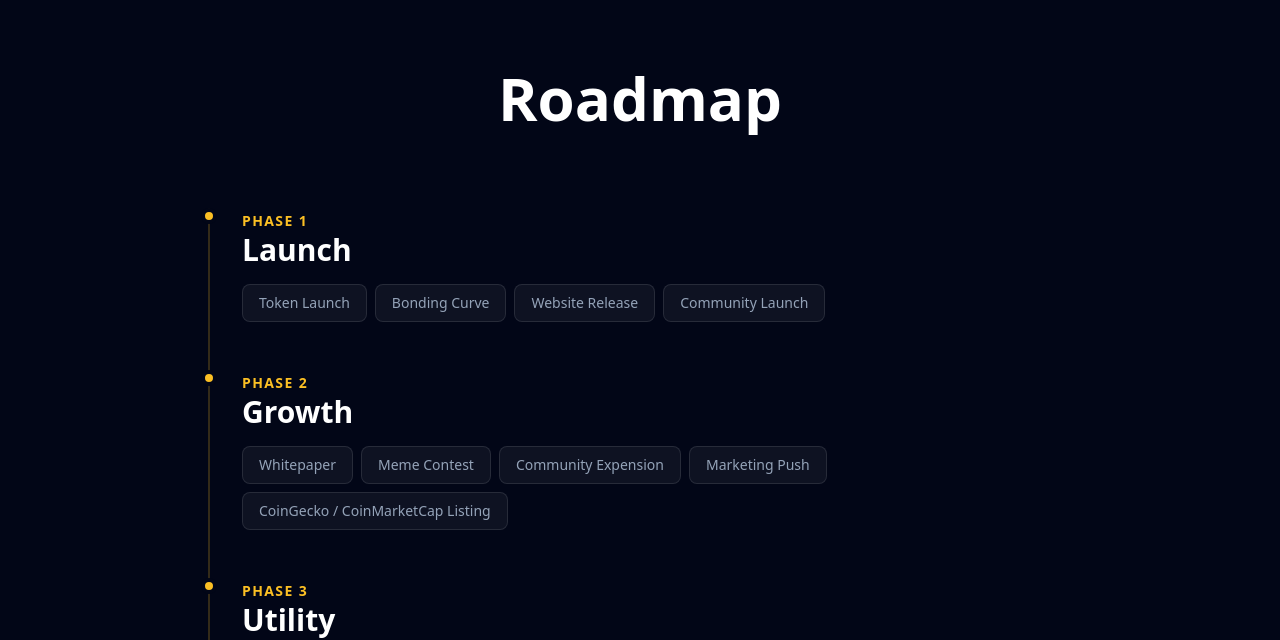
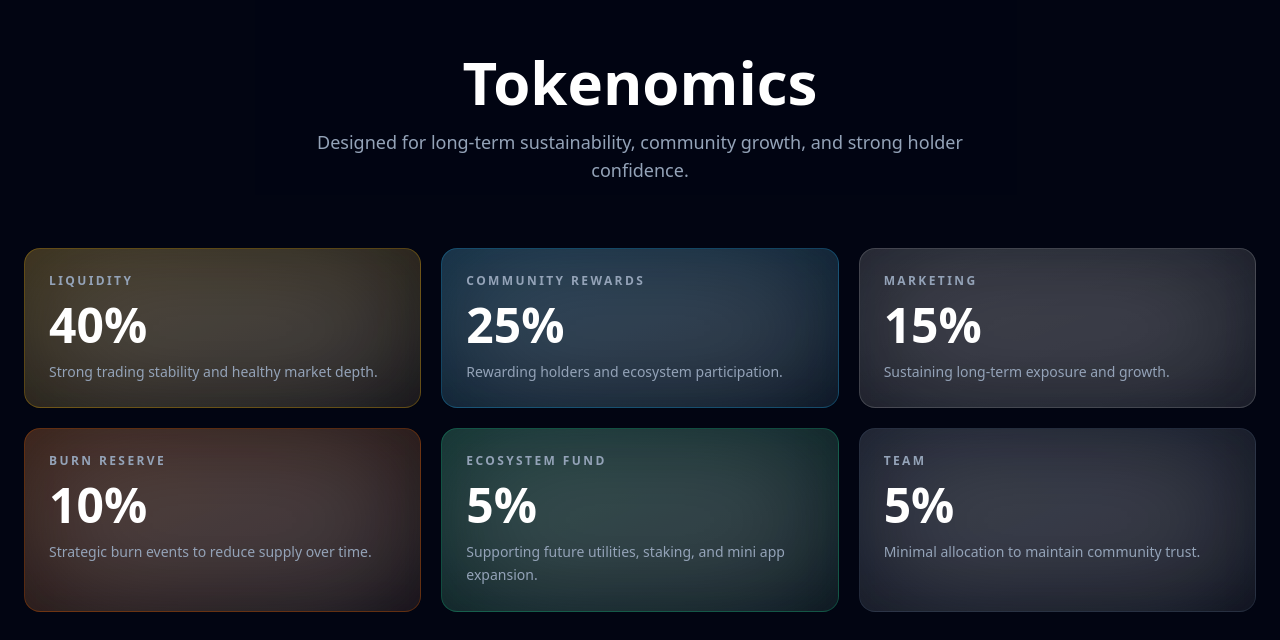
Before and after one commit to steam899/Cloudoge, a Next.js app: page / in a window 1280 px wide. Shown: the part 1981-2621 px from the top of the page. Built offline with nearby package versions, Linux system fonts and the light colour scheme.

Commit message:
Update page.tsx

```diff
--- a/src/app/page.tsx
+++ b/src/app/page.tsx
@@ -134,6 +134,100 @@ export default function CloudogeLanding() {
         </div>
       </section>
 
+      {/* 5. TOKENOMICS */}
+<section id="tokenomics" className="py-28 px-6 bg-black/20 relative overflow-hidden">
+
+  <div className="max-w-7xl mx-auto">
+
+    {/* Heading */}
+    <div className="text-center mb-16">
+      <h2 className="text-4xl md:text-6xl font-black text-white mb-4">
+        Tokenomics
+      </h2>
+
+      <p className="text-slate-400 text-lg max-w-2xl mx-auto">
+        Designed for long-term sustainability, community growth, and strong holder confidence.
+      </p>
+    </div>
+
+    {/* Grid */}
+    <div className="grid grid-cols-2 lg:grid-cols-3 gap-5">
+
+      {[
+        {
+          l: "Liquidity",
+          v: "40%",
+          d: "Strong trading stability and healthy market depth.",
+          c: "from-[#fbbf24]/20 to-[#f59e0b]/5 border-[#fbbf24]/30"
+        },
+
+        {
+          l: "Community Rewards",
+          v: "25%",
+          d: "Rewarding holders and ecosystem participation.",
+          c: "from-sky-400/20 to-sky-500/5 border-sky-400/30"
+        },
+
+        {
+          l: "Marketing",
+          v: "15%",
+          d: "Sustaining long-term exposure and growth.",
+          c: "from-white/10 to-white/5 border-white/20"
+        },
+
+        {
+          l: "Burn Reserve",
+          v: "10%",
+          d: "Strategic burn events to reduce supply over time.",
+          c: "from-orange-500/20 to-orange-600/5 border-orange-500/30"
+        },
+
+        {
+          l: "Ecosystem Fund",
+          v: "5%",
+          d: "Supporting future utilities, staking, and mini app expansion.",
+          c: "from-emerald-400/20 to-emerald-500/5 border-emerald-400/30"
+        },
+
+        {
+          l: "Team",
+          v: "5%",
+          d: "Minimal allocation to maintain community trust.",
+          c: "from-slate-500/20 to-slate-600/5 border-slate-500/30"
+        },
+
+      ].map((t, i) => (
+
+        <motion.div
+          key={i}
+          whileHover={{ y: -6, scale: 1.02 }}
+          transition={{ duration: 0.2 }}
+          className={`relative p-6 rounded-2xl border bg-gradient-to-br ${t.c} backdrop-blur-xl overflow-hidden`}
+        >
+
+          {/* Glow */}
+          <div className="absolute inset-0 opacity-20 bg-white blur-3xl"></div>
+
+          {/* Content */}
+          <div className="relative z-10">
+
+            <div className="text-xs uppercase tracking-[0.2em] text-slate-400 font-bold mb-3">
+              {t.l}
+            </div>
+
+            <div className="text-4xl md:text-5xl font-black text-white mb-3">
+              {t.v}
+            </div>
+            <p className="text-sm text-slate-400 leading-relaxed">
+              {t.d}
+            </p>
+          </div>
+        </motion.div>
+      ))}
+    </div>
+  </div>
+</section>
+
       {/* 6. ROADMAP */}
       <section id="roadmap" className="py-32 px-6">
         <div className="max-w-4xl mx-auto">
```
